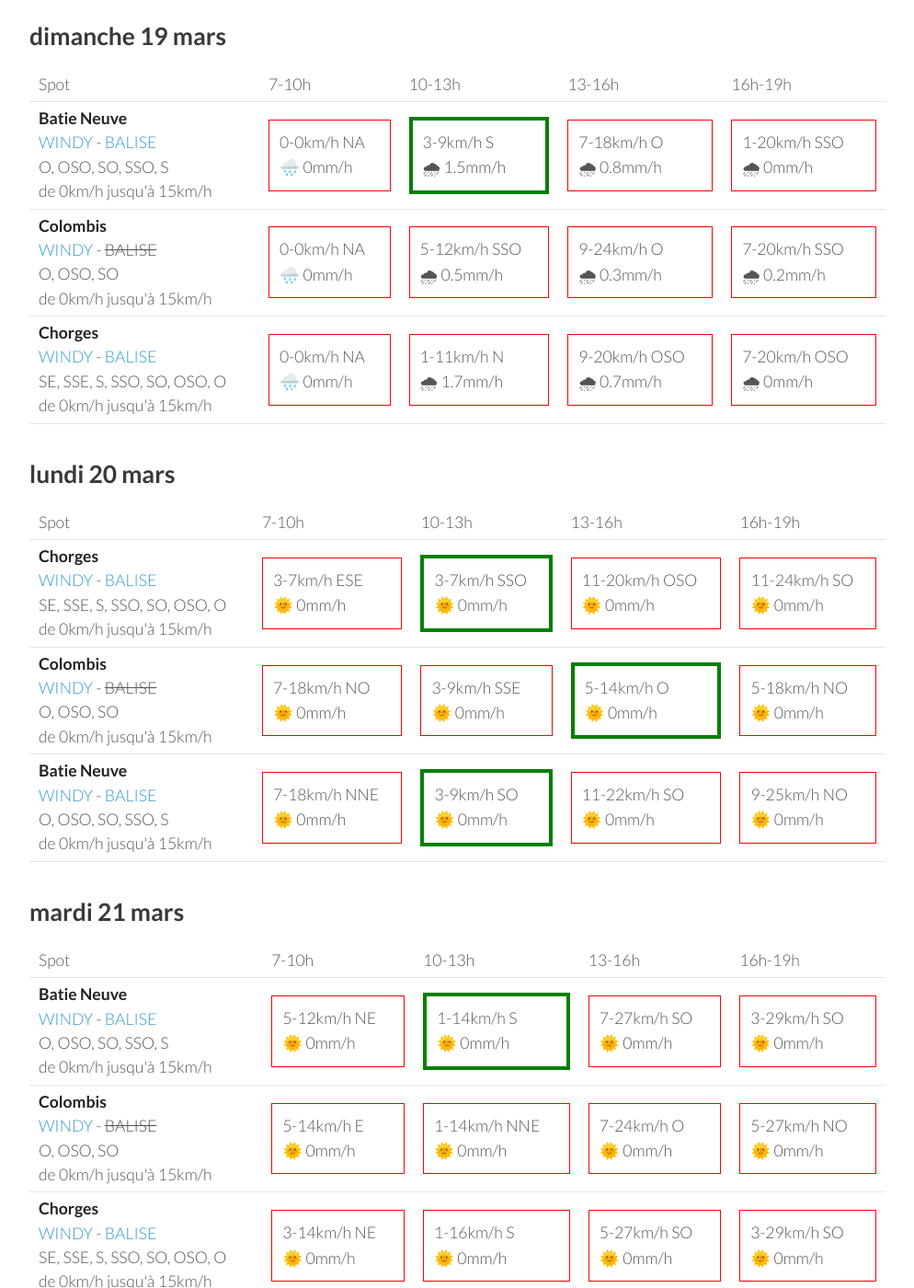
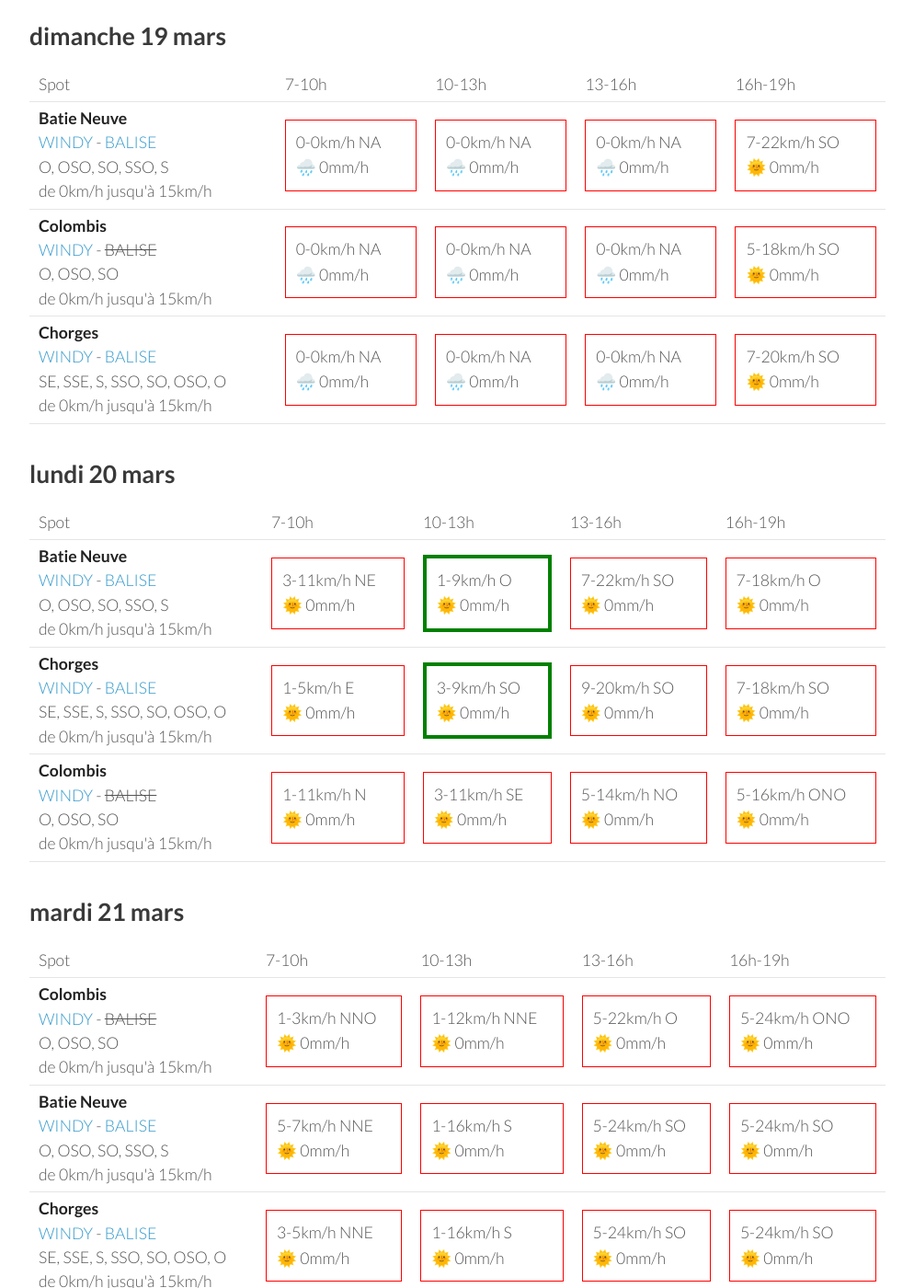
Before and after one commit to parapente-dans-le-nord/parapente-dans-le-nord.github.io, a Jekyll site: the page built from saint_andre.markdown, in a window 1280 px wide and 1400 px high, scrolled down 256 px. Shown: the whole window at 92% size, without its empty margins (26-1020 px from the left). Built offline with Jekyll 4.4.1, drawn with Linux system fonts in a browser that asks for light colours; some of the changed text lies outside the part shown.

Commit message:
update index.markdown

```diff
--- a/saint_andre.markdown
+++ b/saint_andre.markdown
@@ -25,27 +25,27 @@ page mise à jour le dimanche 19 mars 13:35
         <td><strong>Batie Neuve</strong><br><a href="https://windy.com/44.584/6.236?44.559,6.262,10,m:eTtagly">WINDY</a> - <span class=""><a href="https://www.openwindmap.org/PP554">BALISE</a> </span><br> <span class="vent-favorable">O, OSO, SO, SSO, S</span><br><span class="force-vent">de 0km/h jusqu'à 15km/h</span> </td>
 
             <td><div class="not-flyable"><p>0-0km/h NA</p><p>🌧️ 0mm/h</p></div></td>
-            <td><div class="flyable"><p>3-9km/h S</p><p>🌧 1.5mm/h</p></div></td>
-            <td><div class="not-flyable"><p>7-18km/h O</p><p>🌧 0.8mm/h</p></div></td>
-            <td><div class="not-flyable"><p>1-20km/h SSO</p><p>🌧 0mm/h</p></div></td>
+            <td><div class="not-flyable"><p>0-0km/h NA</p><p>🌧️ 0mm/h</p></div></td>
+            <td><div class="not-flyable"><p>0-0km/h NA</p><p>🌧️ 0mm/h</p></div></td>
+            <td><div class="not-flyable"><p>7-22km/h SO</p><p>🌞 0mm/h</p></div></td>
 
     </tr>
 <tr>
         <td><strong>Colombis</strong><br><a href="https://windy.com/44.494/6.216?44.559,6.262,10">WINDY</a> - <span class="no-balise"> BALISE </span><br> <span class="vent-favorable">O, OSO, SO</span><br><span class="force-vent">de 0km/h jusqu'à 15km/h</span> </td>
 
             <td><div class="not-flyable"><p>0-0km/h NA</p><p>🌧️ 0mm/h</p></div></td>
-            <td><div class="not-flyable"><p>5-12km/h SSO</p><p>🌧 0.5mm/h</p></div></td>
-            <td><div class="not-flyable"><p>9-24km/h O</p><p>🌧 0.3mm/h</p></div></td>
-            <td><div class="not-flyable"><p>7-20km/h SSO</p><p>🌧 0.2mm/h</p></div></td>
+            <td><div class="not-flyable"><p>0-0km/h NA</p><p>🌧️ 0mm/h</p></div></td>
+            <td><div class="not-flyable"><p>0-0km/h NA</p><p>🌧️ 0mm/h</p></div></td>
+            <td><div class="not-flyable"><p>5-18km/h SO</p><p>🌞 0mm/h</p></div></td>
 
     </tr>
 <tr>
         <td><strong>Chorges</strong><br><a href="https://windy.com/44.578/6.280?44.559,6.262,10">WINDY</a> - <span class=""><a href="https://www.openwindmap.org/PP554">BALISE</a> </span><br> <span class="vent-favorable">SE, SSE, S, SSO, SO, OSO, O</span><br><span class="force-vent">de 0km/h jusqu'à 15km/h</span> </td>
 
             <td><div class="not-flyable"><p>0-0km/h NA</p><p>🌧️ 0mm/h</p></div></td>
-            <td><div class="not-flyable"><p>1-11km/h N</p><p>🌧 1.7mm/h</p></div></td>
-            <td><div class="not-flyable"><p>9-20km/h OSO</p><p>🌧 0.7mm/h</p></div></td>
-            <td><div class="not-flyable"><p>7-20km/h OSO</p><p>🌧 0mm/h</p></div></td>
+            <td><div class="not-flyable"><p>0-0km/h NA</p><p>🌧️ 0mm/h</p></div></td>
+            <td><div class="not-flyable"><p>0-0km/h NA</p><p>🌧️ 0mm/h</p></div></td>
+            <td><div class="not-flyable"><p>7-20km/h SO</p><p>🌞 0mm/h</p></div></td>
 
     </tr>
 
@@ -65,32 +65,32 @@ page mise à jour le dimanche 19 mars 13:35
       <td>16h-19h</td>
     </tr>
 <tr>
+        <td><strong>Batie Neuve</strong><br><a href="https://windy.com/44.584/6.236?44.559,6.262,10,m:eTtagly">WINDY</a> - <span class=""><a href="https://www.openwindmap.org/PP554">BALISE</a> </span><br> <span class="vent-favorable">O, OSO, SO, SSO, S</span><br><span class="force-vent">de 0km/h jusqu'à 15km/h</span> </td>
+
+            <td><div class="not-flyable"><p>3-11km/h NE</p><p>🌞 0mm/h</p></div></td>
+            <td><div class="flyable"><p>1-9km/h O</p><p>🌞 0mm/h</p></div></td>
+            <td><div class="not-flyable"><p>7-22km/h SO</p><p>🌞 0mm/h</p></div></td>
+            <td><div class="not-flyable"><p>7-18km/h O</p><p>🌞 0mm/h</p></div></td>
+
+
+    </tr>
+<tr>
         <td><strong>Chorges</strong><br><a href="https://windy.com/44.578/6.280?44.559,6.262,10">WINDY</a> - <span class=""><a href="https://www.openwindmap.org/PP554">BALISE</a> </span><br> <span class="vent-favorable">SE, SSE, S, SSO, SO, OSO, O</span><br><span class="force-vent">de 0km/h jusqu'à 15km/h</span> </td>
 
-            <td><div class="not-flyable"><p>3-7km/h ESE</p><p>🌞 0mm/h</p></div></td>
-            <td><div class="flyable"><p>3-7km/h SSO</p><p>🌞 0mm/h</p></div></td>
-            <td><div class="not-flyable"><p>11-20km/h OSO</p><p>🌞 0mm/h</p></div></td>
-            <td><div class="not-flyable"><p>11-24km/h SO</p><p>🌞 0mm/h</p></div></td>
+            <td><div class="not-flyable"><p>1-5km/h E</p><p>🌞 0mm/h</p></div></td>
+            <td><div class="flyable"><p>3-9km/h SO</p><p>🌞 0mm/h</p></div></td>
+            <td><div class="not-flyable"><p>9-20km/h SO</p><p>🌞 0mm/h</p></div></td>
+            <td><div class="not-flyable"><p>7-18km/h SO</p><p>🌞 0mm/h</p></div></td>
 
 
     </tr>
 <tr>
         <td><strong>Colombis</strong><br><a href="https://windy.com/44.494/6.216?44.559,6.262,10">WINDY</a> - <span class="no-balise"> BALISE </span><br> <span class="vent-favorable">O, OSO, SO</span><br><span class="force-vent">de 0km/h jusqu'à 15km/h</span> </td>
 
-            <td><div class="not-flyable"><p>7-18km/h NO</p><p>🌞 0mm/h</p></div></td>
-            <td><div class="not-flyable"><p>3-9km/h SSE</p><p>🌞 0mm/h</p></div></td>
-            <td><div class="flyable"><p>5-14km/h O</p><p>🌞 0mm/h</p></div></td>
-            <td><div class="not-flyable"><p>5-18km/h NO</p><p>🌞 0mm/h</p></div></td>
-
-
-    </tr>
-<tr>
-        <td><strong>Batie Neuve</strong><br><a href="https://windy.com/44.584/6.236?44.559,6.262,10,m:eTtagly">WINDY</a> - <span class=""><a href="https://www.openwindmap.org/PP554">BALISE</a> </span><br> <span class="vent-favorable">O, OSO, SO, SSO, S</span><br><span class="force-vent">de 0km/h jusqu'à 15km/h</span> </td>
-
-            <td><div class="not-flyable"><p>7-18km/h NNE</p><p>🌞 0mm/h</p></div></td>
-            <td><div class="flyable"><p>3-9km/h SO</p><p>🌞 0mm/h</p></div></td>
-            <td><div class="not-flyable"><p>11-22km/h SO</p><p>🌞 0mm/h</p></div></td>
-            <td><div class="not-flyable"><p>9-25km/h NO</p><p>🌞 0mm/h</p></div></td>
+            <td><div class="not-flyable"><p>1-11km/h N</p><p>🌞 0mm/h</p></div></td>
+            <td><div class="not-flyable"><p>3-11km/h SE</p><p>🌞 0mm/h</p></div></td>
+            <td><div class="not-flyable"><p>5-14km/h NO</p><p>🌞 0mm/h</p></div></td>
+            <td><div class="not-flyable"><p>5-16km/h ONO</p><p>🌞 0mm/h</p></div></td>
 
 
     </tr>
@@ -111,32 +111,32 @@ page mise à jour le dimanche 19 mars 13:35
       <td>16h-19h</td>
     </tr>
 <tr>
-        <td><strong>Batie Neuve</strong><br><a href="https://windy.com/44.584/6.236?44.559,6.262,10,m:eTtagly">WINDY</a> - <span class=""><a href="https://www.openwindmap.org/PP554">BALISE</a> </span><br> <span class="vent-favorable">O, OSO, SO, SSO, S</span><br><span class="force-vent">de 0km/h jusqu'à 15km/h</span> </td>
+        <td><strong>Colombis</strong><br><a href="https://windy.com/44.494/6.216?44.559,6.262,10">WINDY</a> - <span class="no-balise"> BALISE </span><br> <span class="vent-favorable">O, OSO, SO</span><br><span class="force-vent">de 0km/h jusqu'à 15km/h</span> </td>
 
-            <td><div class="not-flyable"><p>5-12km/h NE</p><p>🌞 0mm/h</p></div></td>
-            <td><div class="flyable"><p>1-14km/h S</p><p>🌞 0mm/h</p></div></td>
-            <td><div class="not-flyable"><p>7-27km/h SO</p><p>🌞 0mm/h</p></div></td>
-            <td><div class="not-flyable"><p>3-29km/h SO</p><p>🌞 0mm/h</p></div></td>
+            <td><div class="not-flyable"><p>1-3km/h NNO</p><p>🌞 0mm/h</p></div></td>
+            <td><div class="not-flyable"><p>1-12km/h NNE</p><p>🌞 0mm/h</p></div></td>
+            <td><div class="not-flyable"><p>5-22km/h O</p><p>🌞 0mm/h</p></div></td>
+            <td><div class="not-flyable"><p>5-24km/h ONO</p><p>🌞 0mm/h</p></div></td>
 
 
     </tr>
 <tr>
-        <td><strong>Colombis</strong><br><a href="https://windy.com/44.494/6.216?44.559,6.262,10">WINDY</a> - <span class="no-balise"> BALISE </span><br> <span class="vent-favorable">O, OSO, SO</span><br><span class="force-vent">de 0km/h jusqu'à 15km/h</span> </td>
+        <td><strong>Batie Neuve</strong><br><a href="https://windy.com/44.584/6.236?44.559,6.262,10,m:eTtagly">WINDY</a> - <span class=""><a href="https://www.openwindmap.org/PP554">BALISE</a> </span><br> <span class="vent-favorable">O, OSO, SO, SSO, S</span><br><span class="force-vent">de 0km/h jusqu'à 15km/h</span> </td>
 
-            <td><div class="not-flyable"><p>5-14km/h E</p><p>🌞 0mm/h</p></div></td>
-            <td><div class="not-flyable"><p>1-14km/h NNE</p><p>🌞 0mm/h</p></div></td>
-            <td><div class="not-flyable"><p>7-24km/h O</p><p>🌞 0mm/h</p></div></td>
-            <td><div class="not-flyable"><p>5-27km/h NO</p><p>🌞 0mm/h</p></div></td>
+            <td><div class="not-flyable"><p>5-7km/h NNE</p><p>🌞 0mm/h</p></div></td>
+            <td><div class="not-flyable"><p>1-16km/h S</p><p>🌞 0mm/h</p></div></td>
+            <td><div class="not-flyable"><p>5-24km/h SO</p><p>🌞 0mm/h</p></div></td>
+            <td><div class="not-flyable"><p>5-24km/h SO</p><p>🌞 0mm/h</p></div></td>
 
 
     </tr>
 <tr>
         <td><strong>Chorges</strong><br><a href="https://windy.com/44.578/6.280?44.559,6.262,10">WINDY</a> - <span class=""><a href="https://www.openwindmap.org/PP554">BALISE</a> </span><br> <span class="vent-favorable">SE, SSE, S, SSO, SO, OSO, O</span><br><span class="force-vent">de 0km/h jusqu'à 15km/h</span> </td>
 
-            <td><div class="not-flyable"><p>3-14km/h NE</p><p>🌞 0mm/h</p></div></td>
+            <td><div class="not-flyable"><p>3-5km/h NNE</p><p>🌞 0mm/h</p></div></td>
             <td><div class="not-flyable"><p>1-16km/h S</p><p>🌞 0mm/h</p></div></td>
-            <td><div class="not-flyable"><p>5-27km/h SO</p><p>🌞 0mm/h</p></div></td>
-            <td><div class="not-flyable"><p>3-29km/h SO</p><p>🌞 0mm/h</p></div></td>
+            <td><div class="not-flyable"><p>5-24km/h SO</p><p>🌞 0mm/h</p></div></td>
+            <td><div class="not-flyable"><p>5-24km/h SO</p><p>🌞 0mm/h</p></div></td>
 
 
     </tr>
@@ -160,9 +160,9 @@ page mise à jour le dimanche 19 mars 13:35
         <td><strong>Colombis</strong><br><a href="https://windy.com/44.494/6.216?44.559,6.262,10">WINDY</a> - <span class="no-balise"> BALISE </span><br> <span class="vent-favorable">O, OSO, SO</span><br><span class="force-vent">de 0km/h jusqu'à 15km/h</span> </td>
 
             <td><div class="not-flyable"><p>3-11km/h E</p><p>🌞 0mm/h</p></div></td>
-            <td><div class="not-flyable"><p>1-14km/h NO</p><p>🌞 0mm/h</p></div></td>
-            <td><div class="not-flyable"><p>5-24km/h O</p><p>🌞 0mm/h</p></div></td>
-            <td><div class="not-flyable"><p>7-27km/h OSO</p><p>🌞 0mm/h</p></div></td>
+            <td><div class="not-flyable"><p>0-12km/h NNE</p><p>🌞 0mm/h</p></div></td>
+            <td><div class="not-flyable"><p>3-20km/h O</p><p>🌞 0mm/h</p></div></td>
+            <td><div class="not-flyable"><p>5-27km/h O</p><p>🌞 0mm/h</p></div></td>
 
 
     </tr>
@@ -170,9 +170,9 @@ page mise à jour le dimanche 19 mars 13:35
         <td><strong>Batie Neuve</strong><br><a href="https://windy.com/44.584/6.236?44.559,6.262,10,m:eTtagly">WINDY</a> - <span class=""><a href="https://www.openwindmap.org/PP554">BALISE</a> </span><br> <span class="vent-favorable">O, OSO, SO, SSO, S</span><br><span class="force-vent">de 0km/h jusqu'à 15km/h</span> </td>
 
             <td><div class="not-flyable"><p>3-12km/h NE</p><p>🌞 0mm/h</p></div></td>
-            <td><div class="not-flyable"><p>3-16km/h SO</p><p>🌞 0mm/h</p></div></td>
-            <td><div class="not-flyable"><p>7-29km/h SO</p><p>🌞 0mm/h</p></div></td>
-            <td><div class="not-flyable"><p>9-33km/h SO</p><p>🌞 0mm/h</p></div></td>
+            <td><div class="not-flyable"><p>3-16km/h S</p><p>🌞 0mm/h</p></div></td>
+            <td><div class="not-flyable"><p>5-25km/h SSO</p><p>🌞 0mm/h</p></div></td>
+            <td><div class="not-flyable"><p>7-33km/h SO</p><p>🌞 0mm/h</p></div></td>
 
 
     </tr>
@@ -180,9 +180,9 @@ page mise à jour le dimanche 19 mars 13:35
         <td><strong>Chorges</strong><br><a href="https://windy.com/44.578/6.280?44.559,6.262,10">WINDY</a> - <span class=""><a href="https://www.openwindmap.org/PP554">BALISE</a> </span><br> <span class="vent-favorable">SE, SSE, S, SSO, SO, OSO, O</span><br><span class="force-vent">de 0km/h jusqu'à 15km/h</span> </td>
 
             <td><div class="not-flyable"><p>3-14km/h NE</p><p>🌞 0mm/h</p></div></td>
-            <td><div class="not-flyable"><p>3-16km/h SO</p><p>🌞 0mm/h</p></div></td>
-            <td><div class="not-flyable"><p>7-29km/h SO</p><p>🌞 0mm/h</p></div></td>
-            <td><div class="not-flyable"><p>9-33km/h SO</p><p>🌞 0mm/h</p></div></td>
+            <td><div class="not-flyable"><p>3-16km/h S</p><p>🌞 0mm/h</p></div></td>
+            <td><div class="not-flyable"><p>5-25km/h SO</p><p>🌞 0mm/h</p></div></td>
+            <td><div class="not-flyable"><p>5-31km/h SO</p><p>🌞 0mm/h</p></div></td>
 
 
     </tr>
```
Also changed, not shown: other parts of saint_andre.markdown (+1 -1 lines).
